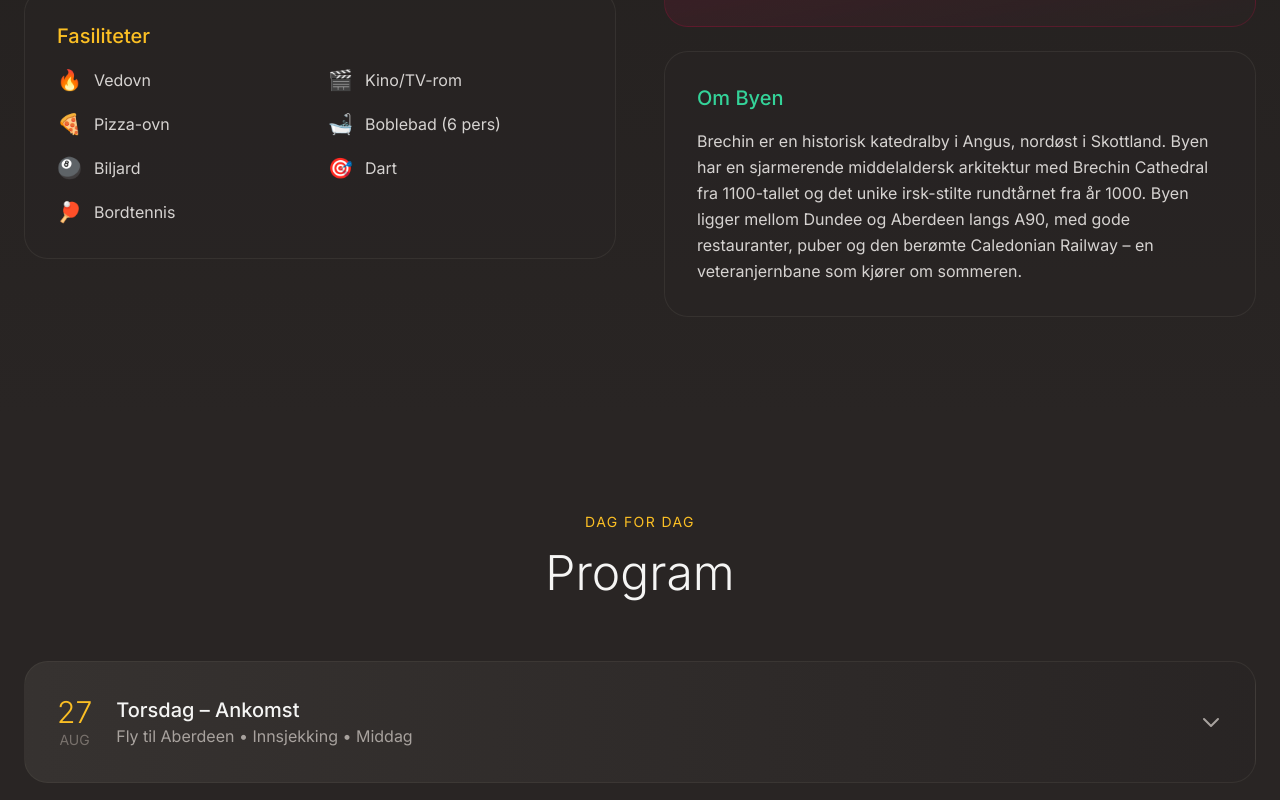
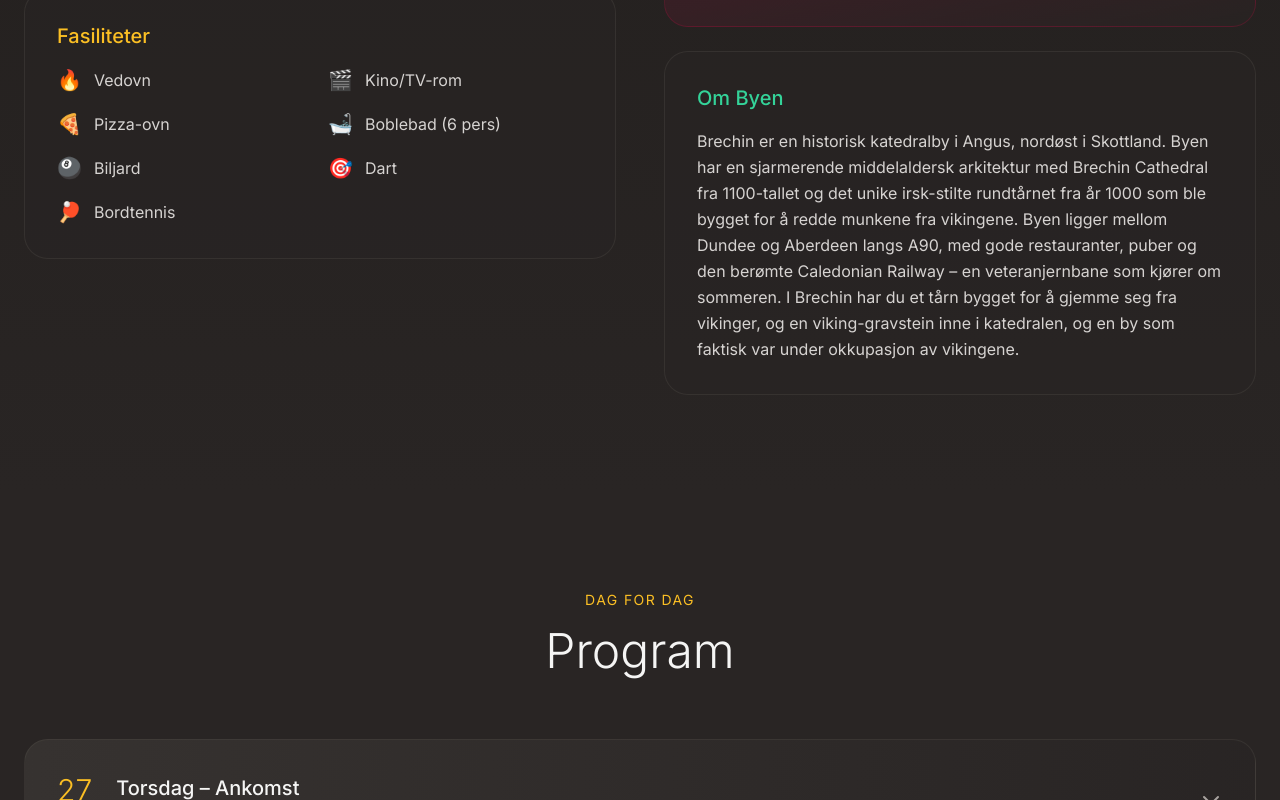
Before and after one commit to dj1p/Skottland2026, a React (Vite) app: page / in a window 1280 px wide. Shown: the part 2100-2900 px from the top of the page. Built offline with nearby package versions, Linux system fonts and the light colour scheme.

Commit message:
Update trip2026.ts

```diff
--- a/src/data/trip2026.ts
+++ b/src/data/trip2026.ts
@@ -48,7 +48,7 @@ export const trip2026: Trip = {
       'Landskapsformet hage med utendørs spiseplass',
       'Oppvarmet sommerhus med biljard',
     ],
-    townDescription: 'Brechin er en historisk katedralby i Angus, nordøst i Skottland. Byen har en sjarmerende middelaldersk arkitektur med Brechin Cathedral fra 1100-tallet og det unike irsk-stilte rundtårnet fra år 1000. Byen ligger mellom Dundee og Aberdeen langs A90, med gode restauranter, puber og den berømte Caledonian Railway – en veteranjernbane som kjører om sommeren.',
+    townDescription: 'Brechin er en historisk katedralby i Angus, nordøst i Skottland. Byen har en sjarmerende middelaldersk arkitektur med Brechin Cathedral fra 1100-tallet og det unike irsk-stilte rundtårnet fra år 1000 som ble bygget for å redde munkene fra vikingene. Byen ligger mellom Dundee og Aberdeen langs A90, med gode restauranter, puber og den berømte Caledonian Railway – en veteranjernbane som kjører om sommeren. I Brechin har du et tårn bygget for å gjemme seg fra vikinger, og en viking-gravstein inne i katedralen, og en by som faktisk var under okkupasjon av vikingene.',
     // =========================================================================
     // BILDER AV HUSET - Endre src og caption etter behov
     // =========================================================================
@@ -86,7 +86,7 @@ export const trip2026: Trip = {
       dinner: {
         chefs: ['Tor'],
         description: 'Enkel foodtruck-mat etter reisen',
-        menu: 'Med mindre noen føler sin indre Gordon Ramsay...',
+        menu: 'Med mindre noen føler sin indre Gordon Ramsay så tar undertegnede seg av oppgaven...',
       },
     },
 
```
